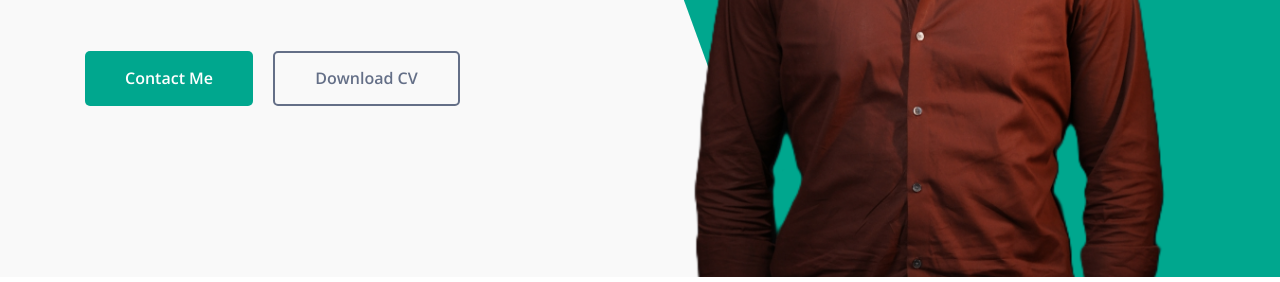
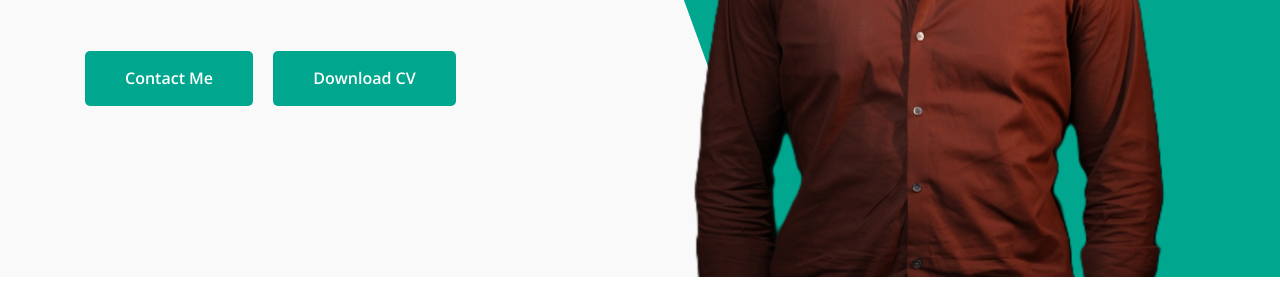
Before and after one commit to shahinshabab/shahinshabab.github.io, a plain HTML site: page index.html in a window 1280 px wide. Shown: the part 518-800 px from the top of the page. Drawn offline with nearby package versions, Linux system fonts and the light colour scheme.

Commit message:
Update index.html
Change cv url

```diff
--- a/index.html
+++ b/index.html
@@ -121,8 +121,8 @@
                             </p>
                             <div class="mt-4 wow fadeInUp" data-wow-duration="1.3s" data-wow-delay="1.1s">
                                 <a href="#contact" class="main-btn mr-3">Contact Me</a>
-                                <a href="assets/cv/SHahin_Shahab_CV.pdf" class="main-btn main-btn-2" target="_blank">
-                                    Download CV
+                                <a href="assets/cv/SHAHIN-CV.pdf" download class="main-btn">
+                                  Download CV
                                 </a>
                             </div>
                         </div> <!-- header hero content -->
```
